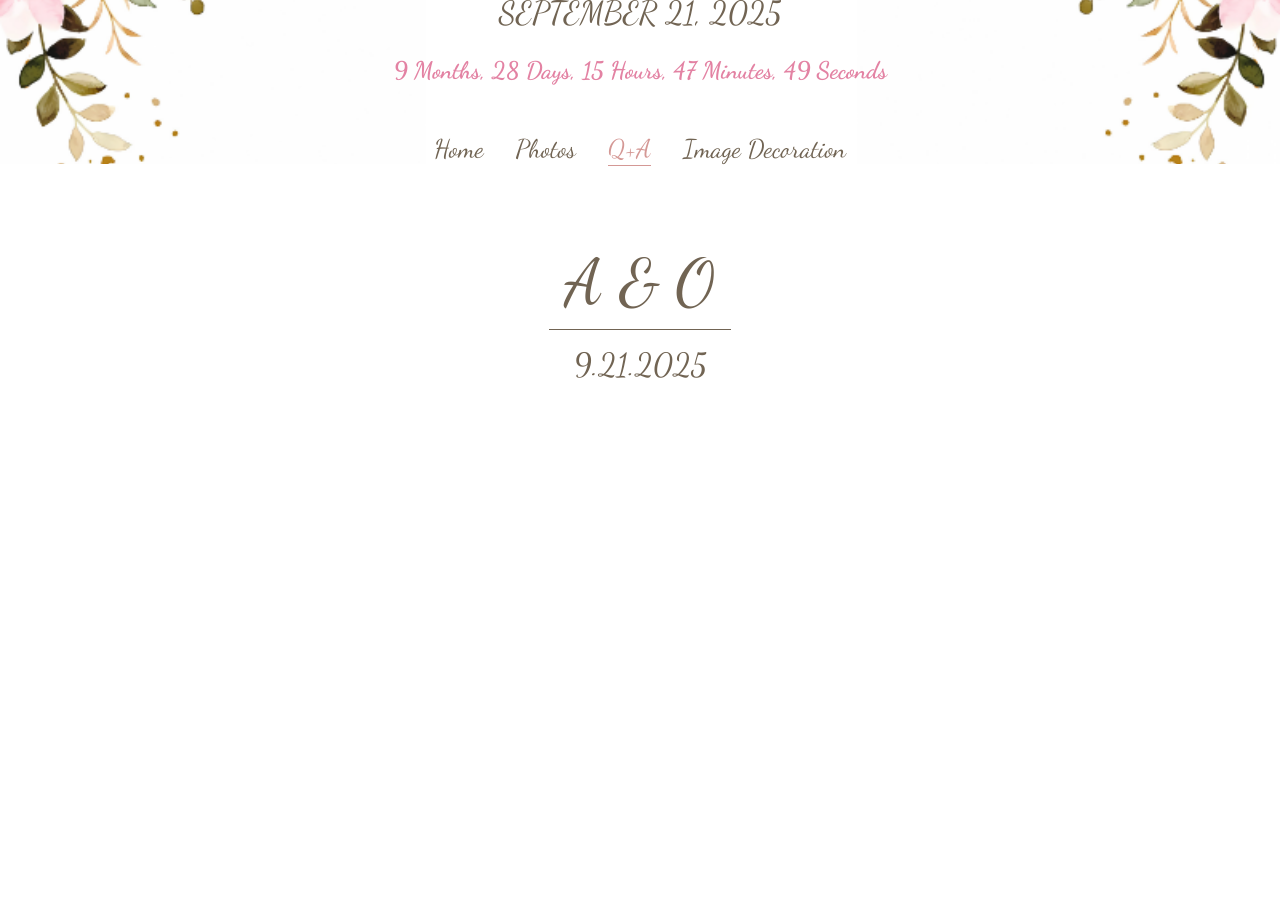
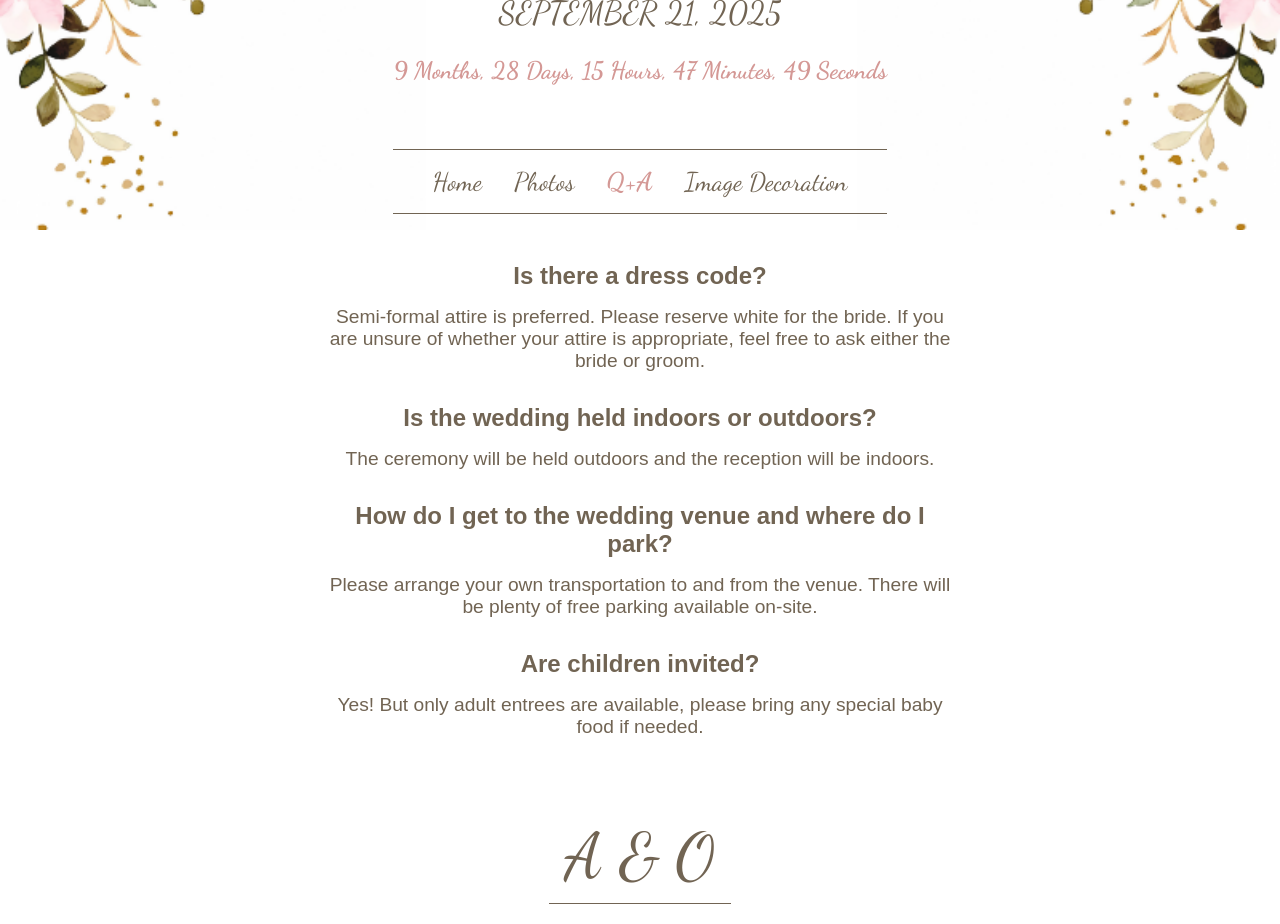
Before and after one commit to shekange/capstone, a React (Vite) app: page /q-a in a window 1280 px wide. Shown: the part 280-1204 px from the top of the page. Before the commit the page ends 800 px from the top, so only its background shows below. Built offline with nearby package versions, Linux system fonts and the light colour scheme.

Commit message:
Add Q and A in the QA page

```diff
--- a/src/App.jsx
+++ b/src/App.jsx
@@ -3,7 +3,8 @@ import { BrowserRouter, Routes, Route } from "react-router-dom";
 import HomePage from "./pages/HomePage/HomePage.jsx";
 import BorderPage from "./pages/BorderPage/BorderPage.jsx";
 import Header from "./components/Header/Header.jsx";
-import Footer from "./components/Footer/Footer.jsx"
+import Footer from "./components/Footer/Footer.jsx";
+import QA from "./pages/QAPage/QA.jsx"
 
 function App() {
   return (
@@ -14,6 +15,7 @@ function App() {
           <Routes>
             <Route path="/" element={<HomePage />} />
             <Route path="/decorate" element={<BorderPage />} />
+            <Route path="/q-a" element={<QA />} />
           </Routes>
           <Footer />
         </BrowserRouter>
--- a/src/components/Header/Header.scss
+++ b/src/components/Header/Header.scss
@@ -56,7 +56,7 @@
   &__countdown {
     font-size: 1rem;
     font-weight: bold;
-    color: $Third-Pink;
+    color: $Secondary-Pink;
 
     @include desktop {
       font-size: 1.5rem;
@@ -83,7 +83,11 @@
 
   &__nav {
     text-align: center;
-    margin-top: 1rem;
+    margin-top: 2rem;
+    margin-bottom: 1rem;
+    padding: 1rem;
+    border-top: 0.0625rem solid $Main-Brown;
+    border-bottom: 0.0625rem solid $Main-Brown;
 
     &-list {
       list-style: none;
@@ -117,7 +121,7 @@
 
         &.active {
           color: $Secondary-Pink;
-          border-bottom: 0.0625rem solid $Secondary-Pink;
+          font-weight: 700;
         }
       }
     }
--- /dev/null
+++ b/src/pages/QAPage/QA.jsx
@@ -0,0 +1,19 @@
+import "./QA.scss"
+
+export default function QA() {
+
+  return (
+    <>
+    <div className="qa">
+        <div className="qa__question">Is there a dress code?</div>
+        <div className="qa__answer">Semi-formal attire is preferred. Please reserve white for the bride. If you are unsure of whether your attire is appropriate, feel free to ask either the bride or groom.</div>
+        <div className="qa__question">Is the wedding held indoors or outdoors?</div>
+        <div className="qa__answer">The ceremony will be held outdoors and the reception will be indoors.</div>
+        <div className="qa__question">How do I get to the wedding venue and where do I park?</div>
+        <div className="qa__answer">Please arrange your own transportation to and from the venue. There will be plenty of free parking available on-site.</div>
+        <div className="qa__question">Are children invited?</div>
+        <div className="qa__answer">Yes! But only adult entrees are available, please bring any special baby food if needed.</div>
+    </div>
+    </>
+  );
+}
--- /dev/null
+++ b/src/pages/QAPage/QA.scss
@@ -0,0 +1,36 @@
+@use "/styles/variables" as *;
+@use "/styles/mixins" as *;
+
+.qa {
+    margin: 0 auto;
+    width: 15rem;
+    text-align: center;
+    font-family: sans-serif;
+    margin-top: 2rem;
+
+    @include tablet {
+        width: 30rem;
+    }
+
+    @include desktop {
+        width: 40rem
+    }
+}
+
+.qa__question {
+    font-size: 1.2rem;
+    margin-bottom: 1rem;
+    font-weight: bold;
+    @include desktop {
+        font-size: 1.5rem;
+    }
+}
+
+.qa__answer {
+    font-size: 1rem;
+    margin-bottom: 2rem;
+
+    @include desktop {
+        font-size: 1.2rem;
+    }
+}
```
